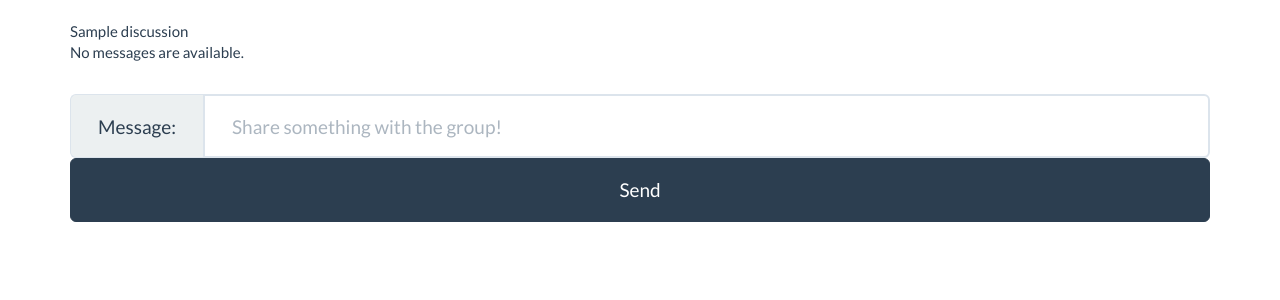
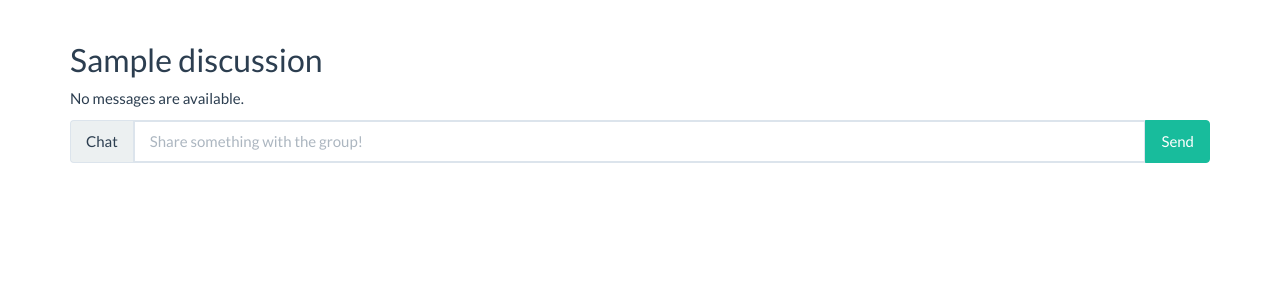
Before and after one commit to ClassDiscuss/class-discuss-site, a Django app: template class_discuss_site/templates/class_discuss_site/discussion_detail.html in a window 1280 px wide. Shown: the part 62-362 px from the top of the page. Run offline with Django 3.2, Linux system fonts and the light colour scheme; the template is opened without the code that fills it: values that come from a table or form of the project are taken from there, others are empty; tables that the repository leaves empty hold one stand-in row (values such as "Sample post"); parts of the project's set-up code (start-up, migrations or seed data) failed here and were passed over; some libraries are stand-ins or nearby versions.

Commit message:
Update chat screen

```diff
--- a/class_discuss_site/templates/class_discuss_site/discussion_detail.html
+++ b/class_discuss_site/templates/class_discuss_site/discussion_detail.html
@@ -3,10 +3,12 @@
 {% block title %}Discussion{% endblock %}
 
 {% block content %}
-    {{ discussion }}
+    <h2>
+        {{ discussion }}
+    </h2>
 
     {% if messages %}
-        <table class="table">
+        <table class="table table-striped">
             <thead>
             <tr>
                 <th>Discussion</th>
@@ -29,12 +31,12 @@
     <form class="form-signin wideInput" role="form" action="/discussions/{{ discussion.id }}/" method="post">
         {% csrf_token %}
         <! Discussion Topic>
-        <div class="input-group input-group-lg" style="padding-top: 20px;">
-            <span class="input-group-addon">Message: </span>
+        <div class="input-group">
+            <span class="input-group-addon">Chat</span>
             <input type="text" name="text" class="form-control" placeholder="Share something with the group!">
+                    <span class="input-group-btn">
+                      <button class="btn btn-default btn-success" type="submit">Send</button>
+                    </span>
         </div>
-        <!div>
-
-        <button class="btn btn-lg btn-primary btn-block" type="submit">Send</button>
     </form>
 {% endblock %}
```
